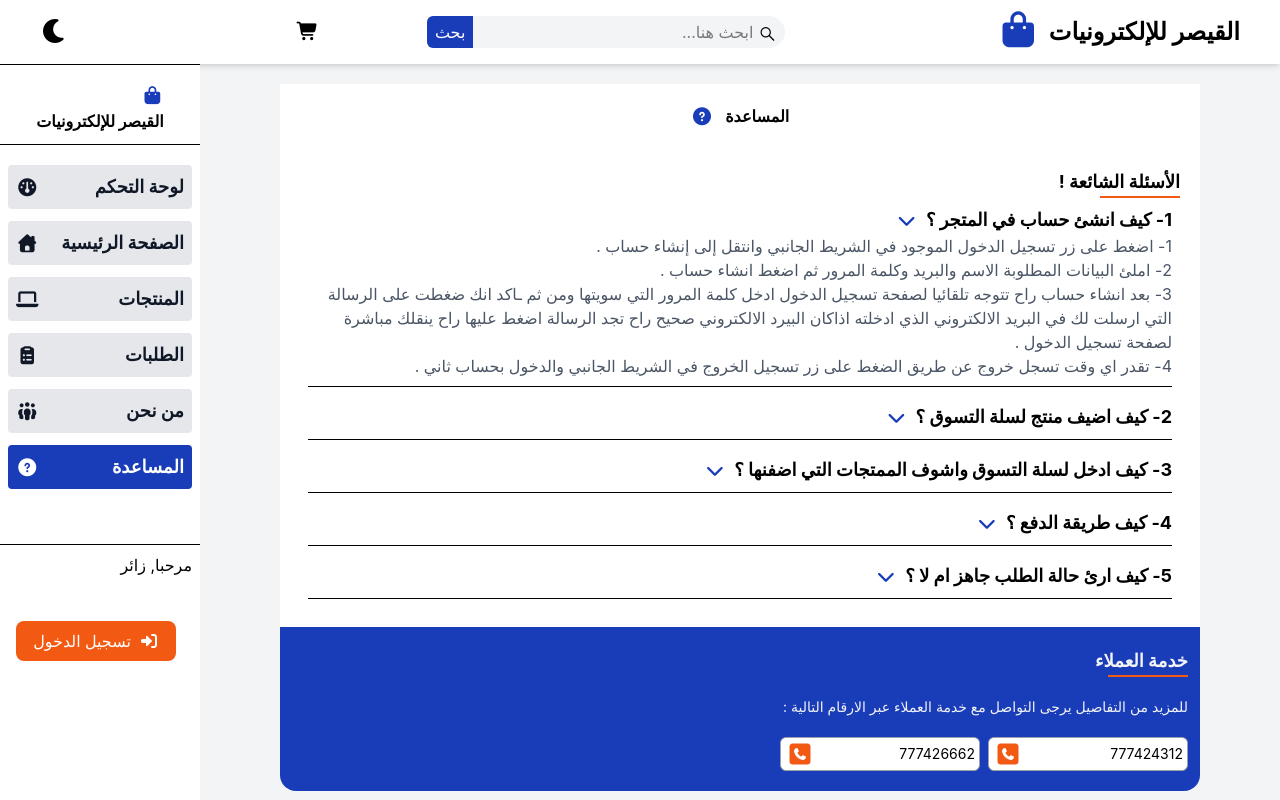
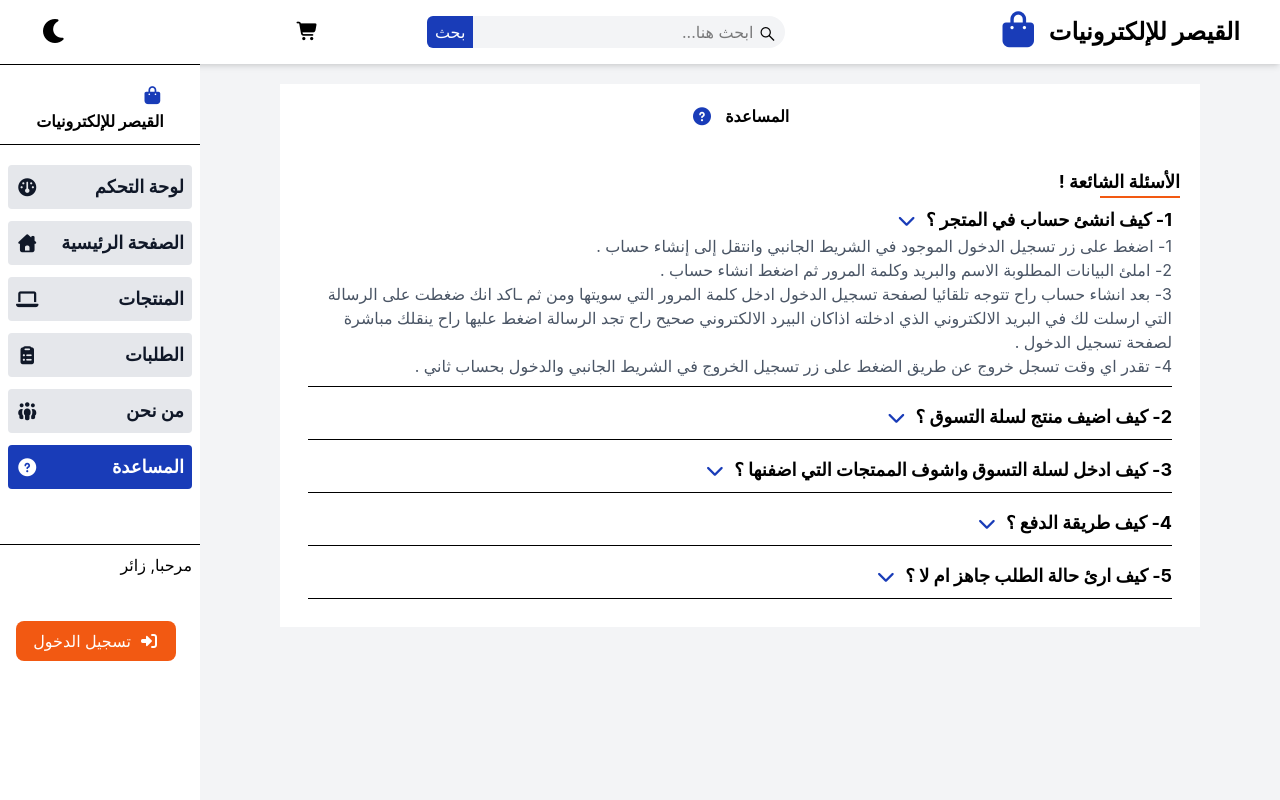
Before and after one commit to mbamaebd121-dotcom/SaadMoal_Shopping, a React (Vite) app: page /help in a window 1280 px wide. Shown: the top 800 px of the page. Built offline with nearby package versions, Linux system fonts and the light colour scheme; no server answers; the database is empty.

Commit message:
Update Help.jsx

```diff
--- a/src/pages/Help.jsx
+++ b/src/pages/Help.jsx
@@ -27,27 +27,7 @@ function Help() {
         </div>
 
       </div>
-              <div className="contact-section bg-blue-800 text-gray-100 text-sm px-3 py-5 rounded-b-2xl grid gap-5 lg:mx-10">
 
-          <div className="title font-bold text-lg">
-           <p>خدمة العملاء</p>
-          <span className="h-0.5 w-20 flex bg-accent"></span>
-          </div>
-          <div className="info grid gap-5 ">
-            <h3>للمزيد من التفاصيل يرجى التواصل مع خدمة العملاء عبر الارقام التالية :</h3>
-            <div className="phoneNumber flex flex-wrap gap-2  ">
-              <div className="container bg-white rounded-md p-1 w-50 flex items-center justify-between  border-gray-400 border transition duration-500 cursor-pointer">
-                <p className="text-black">777424312</p>
-                <i class="fa-solid fa-square-phone text-2xl text-accent rounded bg-white font-bold"></i>
-              </div>
-                            <div className="container bg-white rounded-md p-1 w-50 flex items-center justify-between border-gray-400 transition duration-500 border  cursor-pointer">
-                <p className="text-black">777426662</p>
-                <i class="fa-solid fa-square-phone text-2xl text-accent rounded bg-white font-bold"></i>
-              </div>
-
-            </div>
-          </div>
-        </div>
     </>
   );
 }
```
